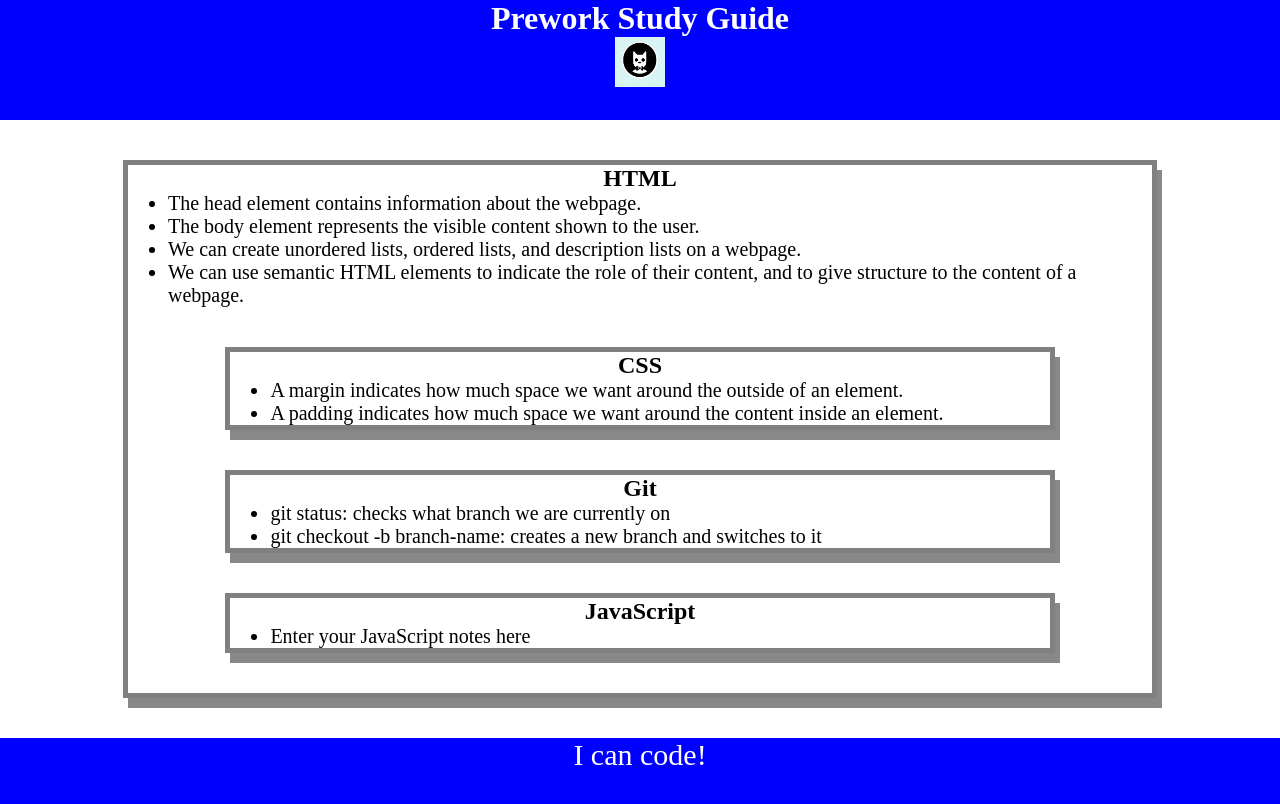
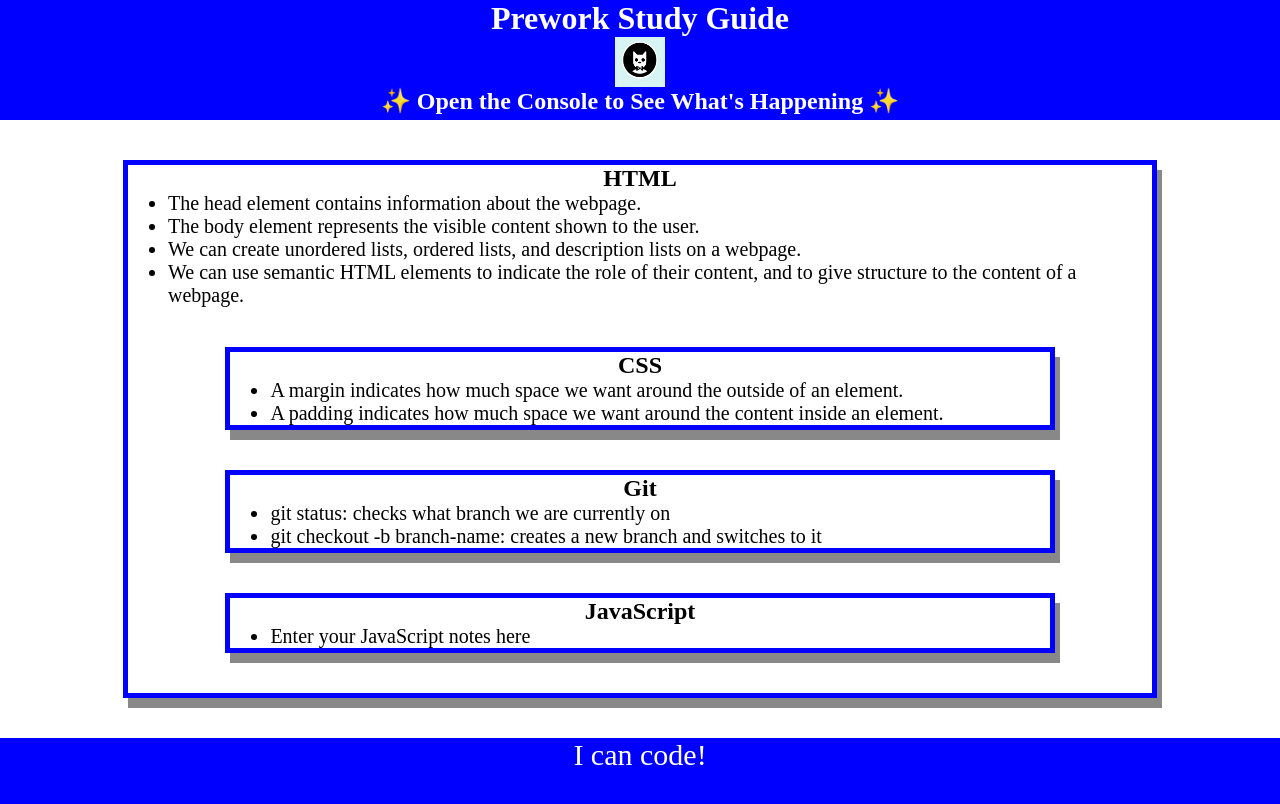
Before and after one commit to izzyrkive/prework-study-guide, a plain HTML site: page assets/index.html in a window 1280 px wide. Drawn offline with Linux system fonts and the light colour scheme.

Commit message:
added script to HTML file

```diff
--- a/assets/index.html
+++ b/assets/index.html
@@ -13,9 +13,9 @@
     <header id="top">
       <h1>Prework Study Guide</h1>
       <img src="./bowtie-cat.png" alt="Profile image of cat wearing a bow tie." />
+      <h2>✨ Open the Console to See What's Happening ✨</h2>
     </header>
       <main>
-
         <section class="card" id="html-section">
           <h2>HTML</h2>
             <ul>
@@ -47,11 +47,12 @@
               <li>Enter your JavaScript notes here</li>
             </ul>
         </section>
-
       </main>
 
     <footer>
       <p>I can code!</p>
     </footer>
+    <script src="script.js">
+    </script>
   </body>
 </html>
--- /dev/null
+++ b/assets/script.js
@@ -0,0 +1,19 @@
+var topics = ['HTML', 'CSS', 'Git', 'JavaScript'];
+
+for (var x = 0; x < topics.length; x++) {
+ console.log(topics[x]);
+}
+
+/*
+if (topic === 'HTML') {
+ console.log("Let's study HTML!");
+} else if (topic === 'CSS') {
+ console.log("Let's study CSS!");
+} else if (topic === 'Git') {
+ console.log("Let's study Git!");
+} else if (topic === 'JavaScript') {
+ console.log("Let's study JavaScript!");
+} else {
+ console.log('Please try again!');
+}
+*/
--- a/assets/style.css
+++ b/assets/style.css
@@ -37,6 +37,6 @@
    .card {
     width: 80%;
     margin: 40px auto;
-    border: 5px solid gray;
+    border: 5px solid blue;
     box-shadow: 5px 10px #888888;
   }
```
